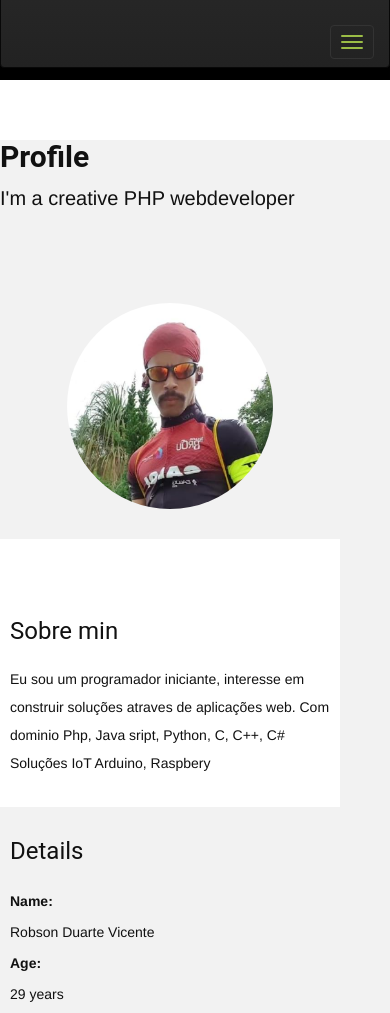
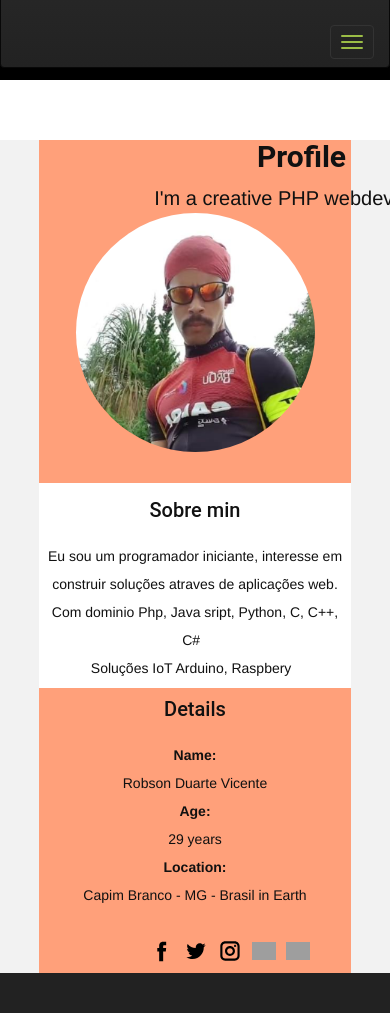
Before and after one commit to duduw1/php, a PHP site: template comamor/app/views/contato.php in a window 390 px wide; the page is wider, and only the part inside the window is pictured. Shown: the part 341-1354 px from the top of that part. Run offline with PHP 8.4, Linux system fonts and the light colour scheme; the template is opened without the code that fills it, so the values that code supplies are empty; some libraries are stand-ins or nearby versions; grey boxes are pictures that could not be loaded.

Commit message:
agrupando css, deixando responsive 	renamed:    comamor/app/views/WebSite3446252.zip -> WebSite3446252.zip 	modified:   "comamor/app/views/nicep/P\303\241gina-Inicial.css" 	modified:   comamor/app/views/nicep/n.css 	modified:   comamor/app/views/nicep/nicepage.css

```diff
--- a/comamor/app/views/nicep/Página-Inicial.css
+++ b/comamor/app/views/nicep/Página-Inicial.css
@@ -18,17 +18,15 @@
 }
 
 .u-section-1 .u-layout-wrap-1 {
-  width: 795px;
+  width: 100%;   //largura da dive sobre mim
   margin: 60px auto 59px;
 }
 
 .u-section-1 .u-layout-cell-1 {
-  min-height: 299px;
+  min-height: 270px;  //magem da imagem pra baixo
 }
 
-.u-section-1 .u-container-layout-1 {
-  padding: 30px;
-}
+
 
 .u-section-1 .u-image-1 {
   width: 239px;
@@ -39,16 +37,16 @@
 }
 
 .u-section-1 .u-layout-cell-2 {
-  min-height: 236px;
+  min-height: 20%;  //dive branco com descrição
   background-image: none;
 }
 
 .u-section-1 .u-container-layout-2 {
-  padding: 30px;
+  padding: 2%;
 }
 
 .u-section-1 .u-text-3 {
-  margin: 48px 0 0;
+  margin: 3% 0 0;
 }
 
 .u-section-1 .u-text-4 {
@@ -56,24 +54,16 @@
   margin: 20px 0 0;
 }
 
-.u-section-1 .u-layout-cell-3 {
-  min-height: 372px;
-}
-
 .u-section-1 .u-container-layout-3 {
-  padding: 30px;
-}
-
-.u-section-1 .u-text-5 {
-  margin: 0;
+  padding: 3%;
 }
 
 .u-section-1 .u-text-6 {
-  line-height: 2.2;
-  margin: 20px 0 0;
+  line-height: 2;  //espaço entre as linhas
+  margin: 2% 2% 2%;  //20px 0 0
 }
 
-.u-section-1 .u-social-icons-1 {
+.u-section-1 .u-social-icons-1 {  /*mexe nos icones */
   white-space: nowrap;
   height: 24px;
   min-height: 16px;
@@ -82,138 +72,165 @@
   margin: 30px auto 0;
 }
 
-.u-section-1 .u-icon-1 {
+
+
+
+
+
+
+
+
+{
+  background-color: var(--darkreader-inline-bgcolor) !important;
+}
+
+      /* Define as dimensões do conteúdo da página */
+      .conteudo {
+      width: 80%;
+      height: 100%;
+      margin: auto;
+      background-color: #FFA07A;
+    }
+
+[data-darkreader-inline-bgimage] {
+  background-image: var(--darkreader-inline-bgimage) !important;
+}
+
+.u-body .u-sheet .u-sheet {
+  width: 100% !important;
+}
+
+.u-container-layout {
+  position: relative;
+  flex: 1;
+  max-width: 100%;
+  transition-duration: inherit;
+}
+
+.u-svg-link {
+  width: 100%;
+  height: 100%;
+  fill: currentColor;
+}
+
+.u-svg-content {
+  width: 0;
+  height: 0;
+}
+
+.u-icon-circle {
+  border-radius: 50%;
+}
+
+.u-file-icon img {
+  object-fit: contain;
+  width: 100%;
   height: 100%;
 }
 
-.u-section-1 .u-icon-2 {
-  height: 100%;
+html {
+  font-size: 16px;
 }
 
-.u-section-1 .u-icon-3 {
-  height: 100%;
+.u-body {
+  font-size: 1rem;
+  line-height: 1.6;
 }
 
-@media (max-width: 1199px) {
-  .u-section-1 .u-sheet-1 {
-    min-height: 606px;
+.u-body h1,
+.u-body h2,
+.u-body h3,
+.u-body h4,
+.u-body h5,
+.u-body h6 {
+  padding: 0;
 }
 
-  .u-section-1 .u-layout-wrap-1 {
-    position: relative;
+h1,
+h2,
+h3,
+h4,
+h5,
+h6 {
+  margin-top: 0;
+  margin-bottom: 0.5rem;
+  line-height: 1.2;
+  font-weight: 500;
+  color: inherit;
 }
 
-  .u-section-1 .u-text-5 {
-    width: auto;
+h1 {
+  font-size: 2.25rem;
 }
 
-  .u-section-1 .u-text-6 {
-    width: auto;
-  }
+h2 {
+  font-size: 1.5rem;
 }
 
-@media (max-width: 991px) {
-  .u-section-1 .u-sheet-1 {
-    min-height: 529px;
+h3 {
+  font-size: 1.25rem;
 }
 
-  .u-section-1 .u-layout-wrap-1 {
-    width: 720px;
+h4 {
+  font-size: 1.25rem;
 }
 
-  .u-section-1 .u-layout-cell-1 {
-    min-height: 271px;
+h5 {
+  font-size: 1.125rem;
 }
 
-  .u-section-1 .u-container-layout-1 {
-    padding-left: 0;
-    padding-right: 0;
+h6 {
+  font-size: 1.125rem;
 }
 
-  .u-section-1 .u-image-1 {
-    width: 200px;
-    height: 200px;
+p {
+  margin-top: 0;
+  padding: 0;
+  margin-bottom: 0.5rem;
 }
 
-  .u-section-1 .u-layout-cell-2 {
-    min-height: 100px;
+
+
+
+.u-align-center {
+  text-align: center;
 }
 
-  .u-section-1 .u-layout-cell-3 {
-    min-height: 100px;
-  }
+.u-social-icons {
+  display: flex;
 }
 
-@media (max-width: 767px) {
-  .u-section-1 .u-sheet-1 {
-    min-height: 945px;
+.u-social-url {
+  color: inherit;
+  font-size: inherit;
+  font-family: inherit;
+  line-height: inherit;
+  letter-spacing: inherit;
+  text-transform: inherit;
+  font-style: inherit;
+  font-weight: inherit;
+  text-decoration: none;
+  border: 0 none transparent;
+  outline-width: 0;
+  background-color: transparent;
+  margin: 0;
+  -webkit-text-decoration-skip: objects;
+  margin-top: 0 !important;
+  margin-bottom: 0 !important;
 }
 
-  .u-section-1 .u-text-1 {
-    width: auto;
-    margin-left: 8px;
-    margin-right: 8px;
+.u-social-icons .u-icon {
+  display: flex;
+  height: 100% !important;
 }
 
-  .u-section-1 .u-text-2 {
-    width: auto;
-    margin-left: 8px;
-    margin-right: 8px;
+.u-social-icons .u-social-url,
+.u-social-icons .u-social-url:hover {
+  color: currentColor;
 }
 
-  .u-section-1 .u-layout-wrap-1 {
-    width: 540px;
-    margin-left: 0;
-    margin-right: 0;
+.u-social-icons a {
+  height: 100%;
+  display: inline-block;
+  flex: 1;
 }
-
-  .u-section-1 .u-layout-cell-1 {
-    min-height: 268px;
-  }
-
-  .u-section-1 .u-image-1 {
-    width: 219px;
-    height: 219px;
-  }
-
-  .u-section-1 .u-container-layout-2 {
-    padding-left: 10px;
-    padding-right: 10px;
-  }
-
-  .u-section-1 .u-container-layout-3 {
-    padding-left: 10px;
-    padding-right: 10px;
-  }
-}
-
-@media (max-width: 575px) {
-  .u-section-1 .u-sheet-1 {
-    min-height: 734px;
-  }
-
-  .u-section-1 .u-text-1 {
-    margin-left: 0;
-    margin-right: 0;
-  }
-
-  .u-section-1 .u-text-2 {
-    margin-left: 0;
-    margin-right: 0;
-  }
-
-  .u-section-1 .u-layout-wrap-1 {
-    width: 340px;
-  }
-
-  .u-section-1 .u-layout-cell-1 {
-    min-height: 265px;
-  }
-
-  .u-section-1 .u-image-1 {
-    width: 206px;
-    height: 206px;
-  }
-}.u-section-2 .u-sheet-1 {
-  min-height: 400px;
-}
--- a/comamor/app/views/nicep/nicepage.css
+++ b/comamor/app/views/nicep/nicepage.css
@@ -1957,14 +1957,7 @@
   outline: 5px auto -webkit-focus-ring-color;
   outline-offset: -2px;
 }
-.u-clearfix:after,
-.u-clearfix:before {
-  content: '';
-  display: table;
-}
-.u-clearfix:after {
-  clear: both;
-}
+
 .u-textlink,
 .u-textlink:hover,
 .u-textlink:focus,
```
Also changed, not shown: comamor/app/views/nicep/n.css, 2 other files. Lines whose indentation alone changed are shown as unchanged.
